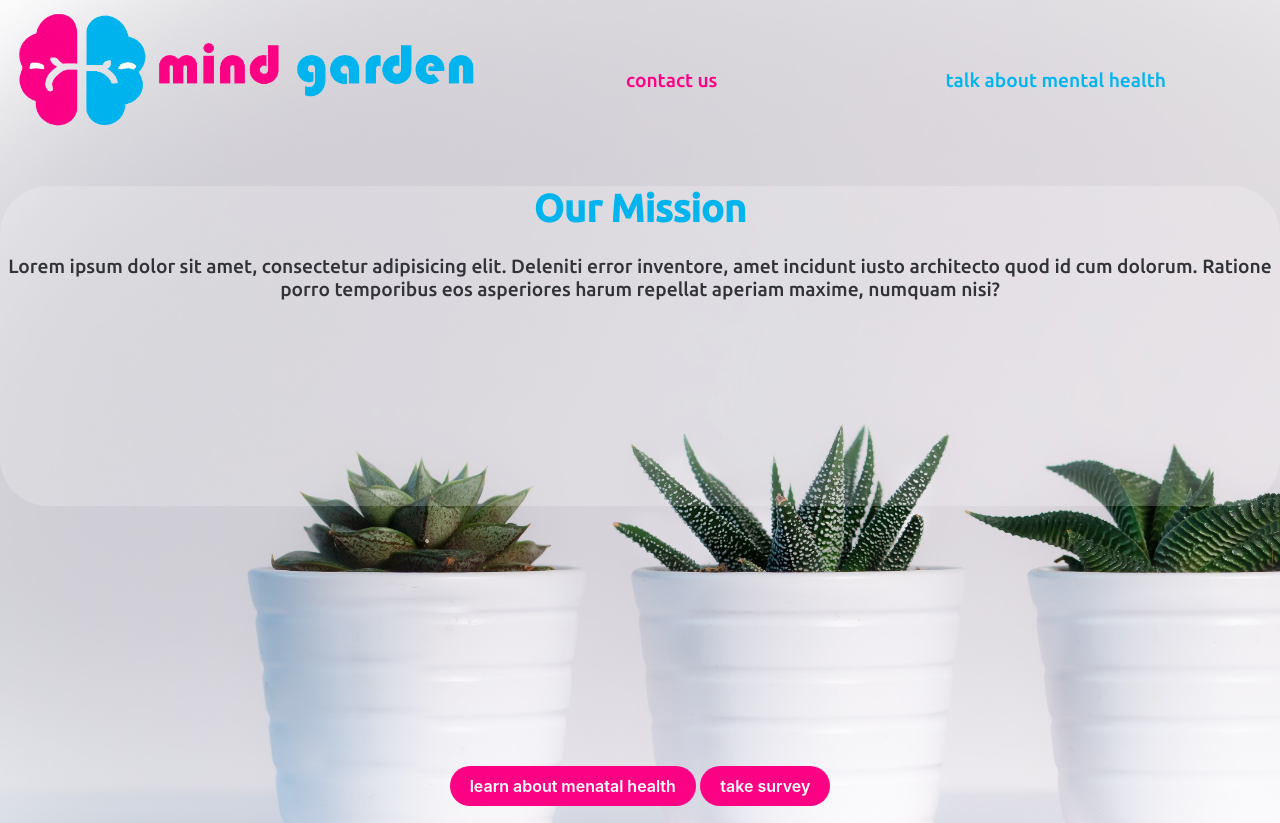
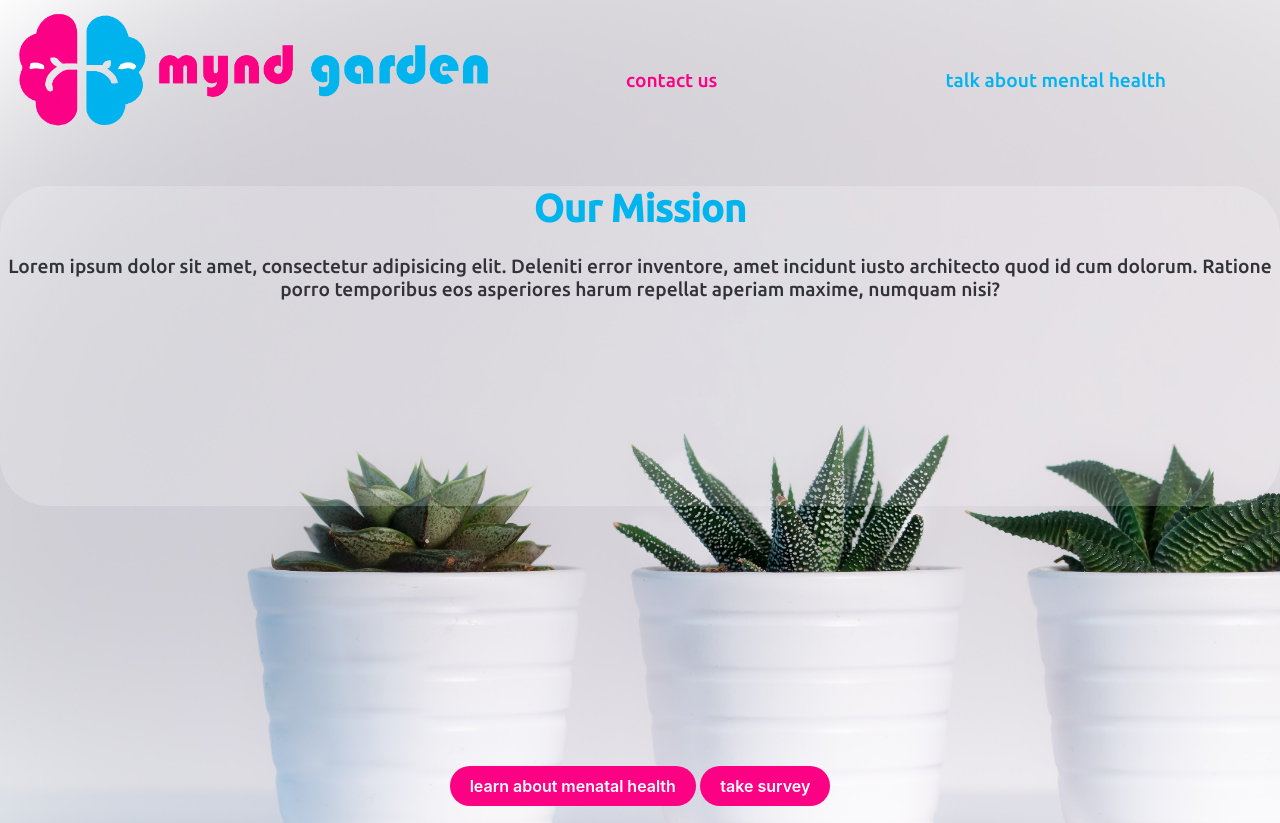
Before and after one commit to shark121/articles_try_1, a website: page index.html in a window 1280 px wide. Shown: the top 823 px of the page. Drawn offline with Linux system fonts and the light colour scheme.

Commit message:
Update index.html

```diff
--- a/index.html
+++ b/index.html
@@ -12,7 +12,7 @@
 <body>
   <nav>
     <div class="logo">
-      <img src="images/cropped.png" alt="" height="100%">
+      <img src="images/mynd.png" alt="" height="100%">
     </div>
     <div class="others">
       <a style="color: #fd0185;" href="pages/contact_form/contact.html">contact us</a>
```
